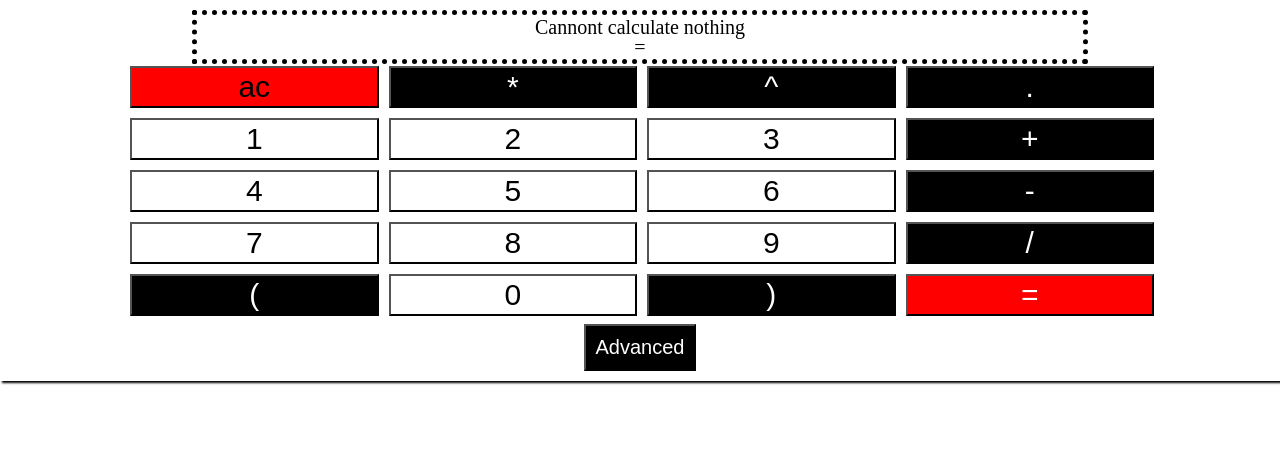
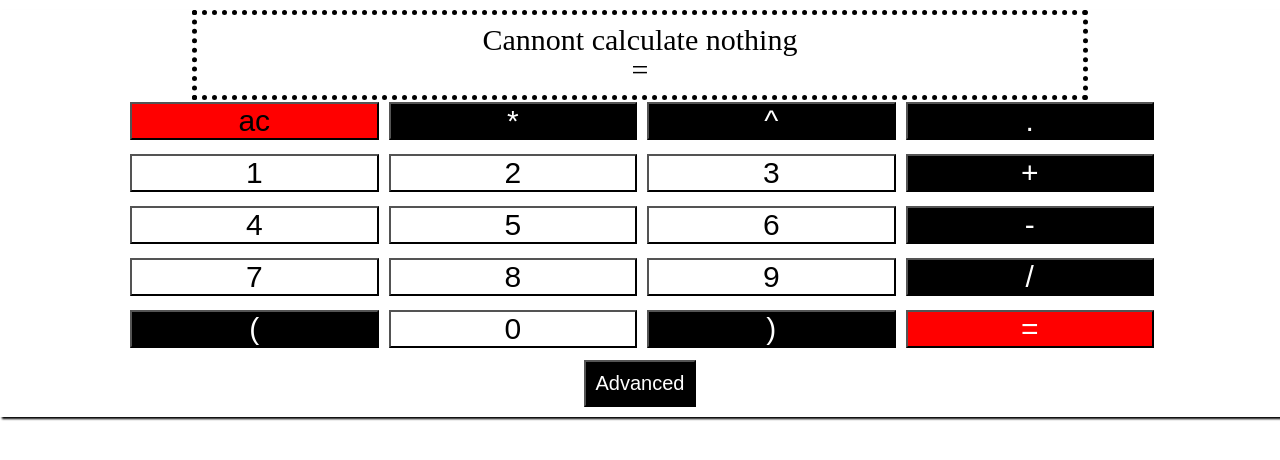
Before and after one commit to collerhatguy/calculator, a React (Create React App) app: page / in a window 1280 px wide. Shown: the top 460 px of the page. Built offline with nearby package versions, Linux system fonts and the light colour scheme.

Commit message:
more styling

```diff
--- a/src/styles/App.css
+++ b/src/styles/App.css
@@ -99,9 +99,12 @@ body {
 }
 
 #displayContainer {
-  font-size: 2rem;
+  font-size: 3rem;
   border: dotted 5px black;
-  padding: .2rem;
+  padding: 1rem;
+  min-width: -webkit-min-content;
+  min-width: -moz-min-content;
+  min-width: min-content;
   width: 70%;
   text-align: center;
 }
@@ -152,8 +155,6 @@ body {
 button {
   font-size: 2rem;
   width: 100%;
-  height: 100%;
-  margin: .2rem;
   background-color: black;
   color: white;
   -webkit-transition-duration: 300ms;
@@ -221,8 +222,6 @@ button:focus, button:hover {
 .advanced-button {
   font-size: 2rem;
   width: 100%;
-  height: 100%;
-  margin: .2rem;
   width: -webkit-min-content;
   width: -moz-min-content;
   width: min-content;
--- a/src/styles/App.scss
+++ b/src/styles/App.scss
@@ -28,9 +28,7 @@
 
 @mixin button() {
     font-size: 2rem;
-    width: $button-size-medium;
-    height: $button-size-medium;
-    margin: .2rem;
+    width: 100%;
 }
 @mixin coloring($prime-color, $other-color) {
     background-color: $prime-color;
@@ -49,9 +47,10 @@
     box-shadow: .2rem .2rem .2rem black;
 }
 #displayContainer {
-    font-size: 2rem;
+    font-size: 3rem;
     border: dotted 5px $primary-color;
-    padding: .2rem;
+    padding: 1rem;
+    min-width: min-content;
     width: 70%;
     text-align: center;
 }
```
Also changed, not shown: 1 other file (tests, documents, lock files or other folders).
